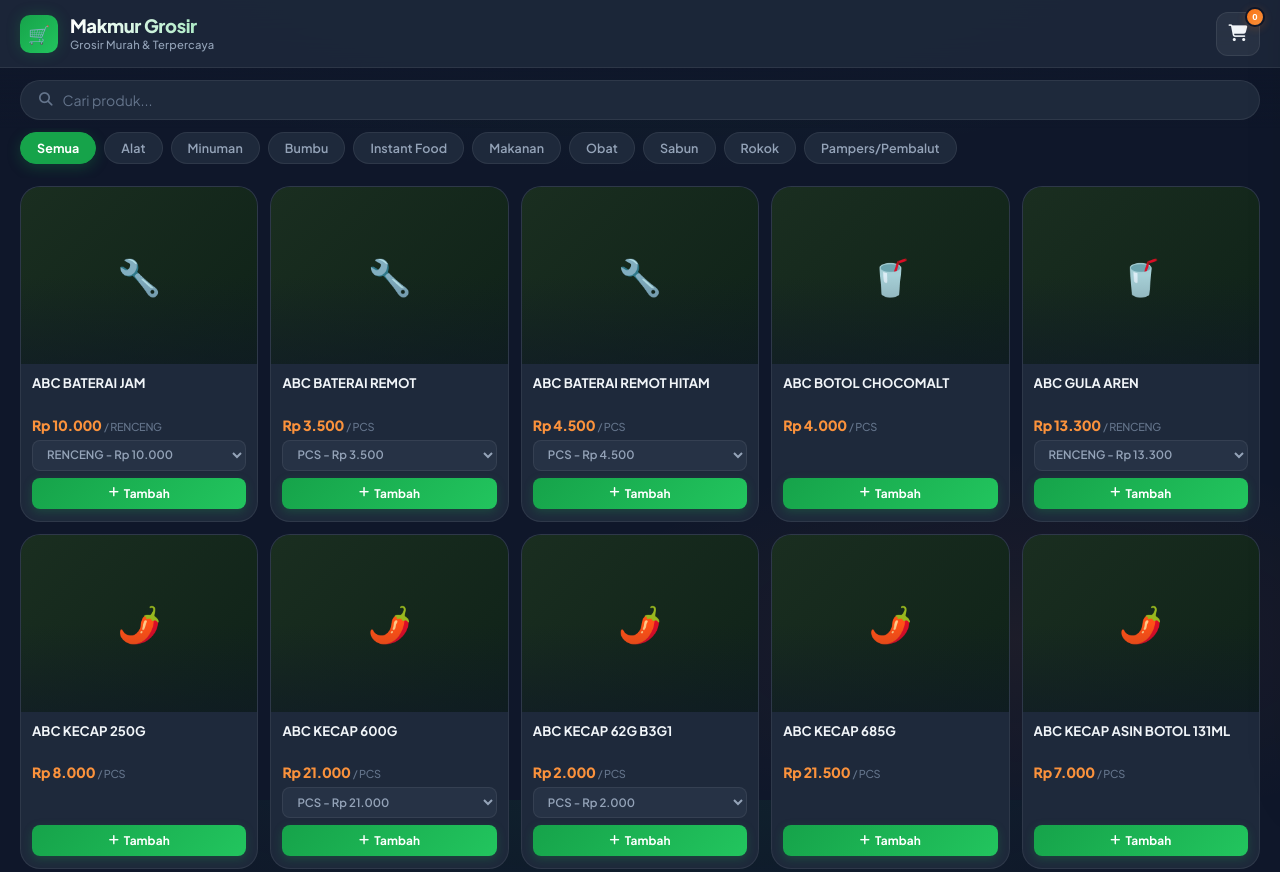
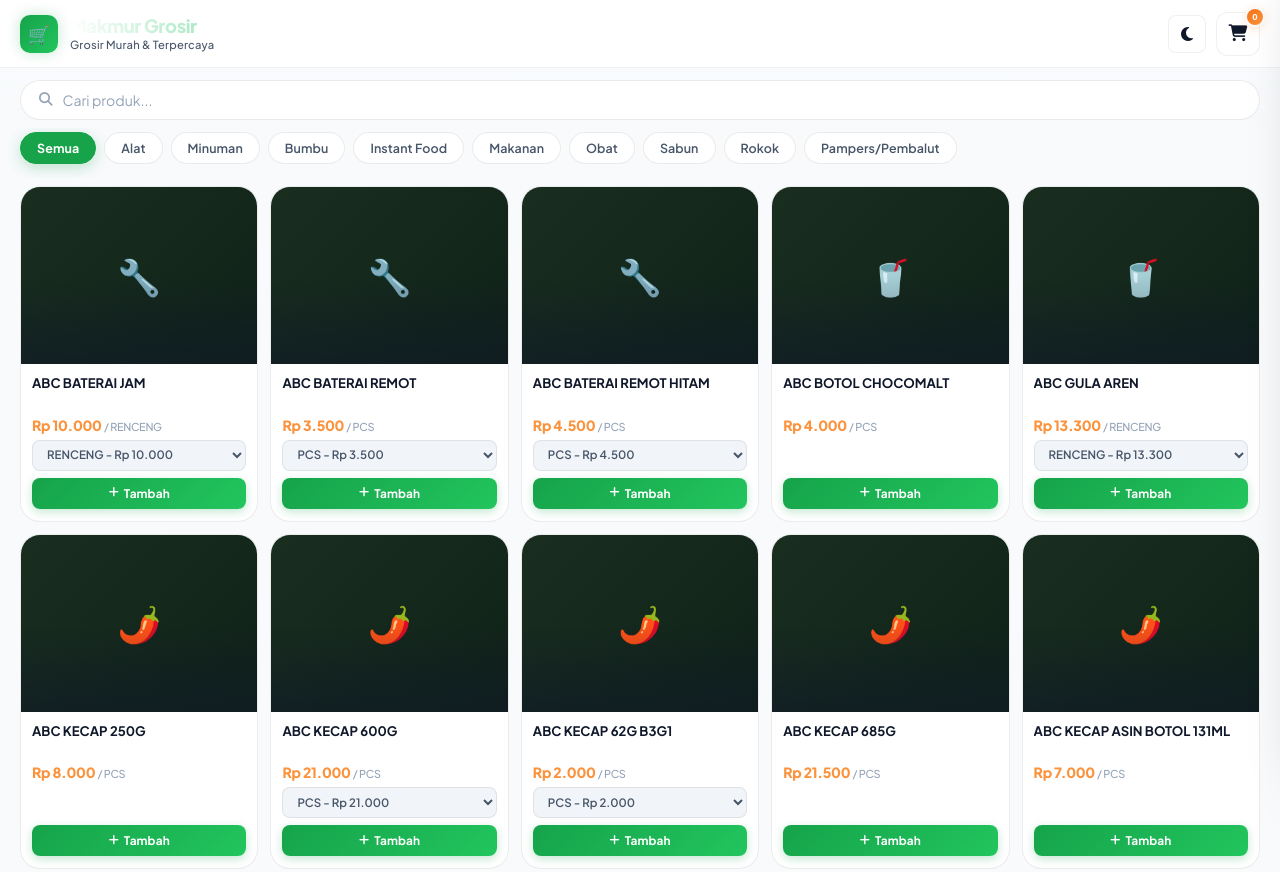
Before and after one commit to rivanim03/muakmoor, a website: page index.html in a window 1280 px wide. Shown: the top 872 px of the page. Drawn offline with Linux system fonts and the light colour scheme.

Commit message:
Add light/dark theme toggle with moon/sun icon + localStorage persistence

```diff
--- a/index.html
+++ b/index.html
@@ -20,6 +20,9 @@
             </div>
         </div>
         <div class="header-actions">
+            <button class="theme-toggle" id="themeToggle" title="Ganti tema" aria-label="Ganti tema terang/gelap">
+                <i class="fas fa-moon"></i>
+            </button>
             <button class="cart-btn" id="cartBtn" aria-label="Keranjang Belanja">
                 <i class="fas fa-shopping-cart"></i>
                 <span class="cart-badge" id="cartBadge">0</span>
--- a/script.js
+++ b/script.js
@@ -500,6 +500,26 @@
     return card;
 }
 
+// ===== THEME TOGGLE =====
+(function initTheme() {
+    const toggle = document.getElementById('themeToggle');
+    const icon = toggle.querySelector('i');
+    const saved = localStorage.getItem('theme') || 'light';
+
+    function setTheme(theme) {
+        document.documentElement.setAttribute('data-theme', theme);
+        icon.className = theme === 'dark' ? 'fas fa-sun' : 'fas fa-moon';
+        localStorage.setItem('theme', theme);
+    }
+
+    setTheme(saved);
+
+    toggle.addEventListener('click', () => {
+        const current = document.documentElement.getAttribute('data-theme') || 'light';
+        setTheme(current === 'dark' ? 'light' : 'dark');
+    });
+})();
+
 // ===== INIT =====
 loadCategories();
 renderProducts();
--- a/style.css
+++ b/style.css
@@ -10,7 +10,7 @@
 }
 
 :root {
-    /* Brand colors */
+    /* Brand colors — same in both themes */
     --primary:        #16a34a;
     --primary-light:  #22c55e;
     --primary-dark:   #14532d;
@@ -20,30 +20,25 @@
     --accent-light:   #fb923c;
     --accent-glow:    rgba(249, 115, 22, 0.20);
 
-    /* Backgrounds */
-    --bg:             #0f172a;
-    --bg-surface:     #1e293b;
-    --bg-elevated:    #263245;
+    /* === LIGHT MODE (default) === */
+    --bg:             #f8fafc;
+    --bg-surface:     #ffffff;
+    --bg-elevated:    #f1f5f9;
 
-    /* Glass */
-    --glass-bg:       rgba(30, 41, 59, 0.85);
-    --glass-border:   rgba(255, 255, 255, 0.08);
+    --glass-bg:       rgba(255, 255, 255, 0.88);
+    --glass-border:   rgba(0, 0, 0, 0.06);
     --glass-blur:     blur(16px);
 
-    /* Text */
-    --text:           #f1f5f9;
-    --text-muted:     #94a3b8;
-    --text-subtle:    #64748b;
+    --text:           #0f172a;
+    --text-muted:     #475569;
+    --text-subtle:    #94a3b8;
 
-    /* Borders */
-    --border:         rgba(255, 255, 255, 0.07);
-    --border-hover:   rgba(255, 255, 255, 0.14);
+    --border:         rgba(0, 0, 0, 0.08);
+    --border-hover:   rgba(0, 0, 0, 0.15);
 
-    /* Shadows */
-    --shadow-sm:      0 1px 6px rgba(0,0,0,0.3);
-    --shadow-md:      0 4px 20px rgba(0,0,0,0.4);
-    --shadow-lg:      0 12px 40px rgba(0,0,0,0.5);
-    --shadow-glow:    0 0 24px var(--primary-glow);
+    --shadow-sm:      0 1px 6px rgba(0,0,0,0.06);
+    --shadow-md:      0 4px 20px rgba(0,0,0,0.08);
+    --shadow-lg:      0 12px 40px rgba(0,0,0,0.10);
 
     /* Radii */
     --radius-sm:      8px;
@@ -63,6 +58,27 @@
     --sticky-offset: calc(var(--header-h) + var(--search-h));
 }
 
+/* ===== DARK MODE ===== */
+[data-theme="dark"] {
+    --bg:             #0f172a;
+    --bg-surface:     #1e293b;
+    --bg-elevated:    #263245;
+
+    --glass-bg:       rgba(30, 41, 59, 0.85);
+    --glass-border:   rgba(255, 255, 255, 0.08);
+
+    --text:           #f1f5f9;
+    --text-muted:     #94a3b8;
+    --text-subtle:    #64748b;
+
+    --border:         rgba(255, 255, 255, 0.07);
+    --border-hover:   rgba(255, 255, 255, 0.14);
+
+    --shadow-sm:      0 1px 6px rgba(0,0,0,0.3);
+    --shadow-md:      0 4px 20px rgba(0,0,0,0.4);
+    --shadow-lg:      0 12px 40px rgba(0,0,0,0.5);
+}
+
 /* ===== SCROLLBAR ===== */
 ::-webkit-scrollbar { width: 4px; height: 4px; }
 ::-webkit-scrollbar-track { background: transparent; }
@@ -76,7 +92,11 @@
     min-height: 100vh;
     overflow-x: hidden;
     padding-bottom: 32px;
-    /* subtle grid pattern */
+    transition: background 0.3s, color 0.3s;
+}
+
+/* Dark mode body glow */
+[data-theme="dark"] body {
     background-image:
         radial-gradient(ellipse 80% 60% at 50% -20%, rgba(22, 163, 74, 0.12) 0%, transparent 70%),
         radial-gradient(ellipse 60% 40% at 80% 80%, rgba(249, 115, 22, 0.06) 0%, transparent 60%);
@@ -143,6 +163,26 @@
     display: flex;
     align-items: center;
     gap: 10px;
+}
+
+.theme-toggle {
+    width: 38px;
+    height: 38px;
+    background: rgba(255, 255, 255, 0.06);
+    border: 1px solid var(--glass-border);
+    border-radius: var(--radius-sm);
+    color: var(--text);
+    font-size: 1rem;
+    cursor: pointer;
+    display: flex;
+    align-items: center;
+    justify-content: center;
+    transition: all var(--transition);
+    font-family: inherit;
+}
+.theme-toggle:hover {
+    background: var(--primary);
+    border-color: var(--primary);
 }
 
 .cart-btn {
```
